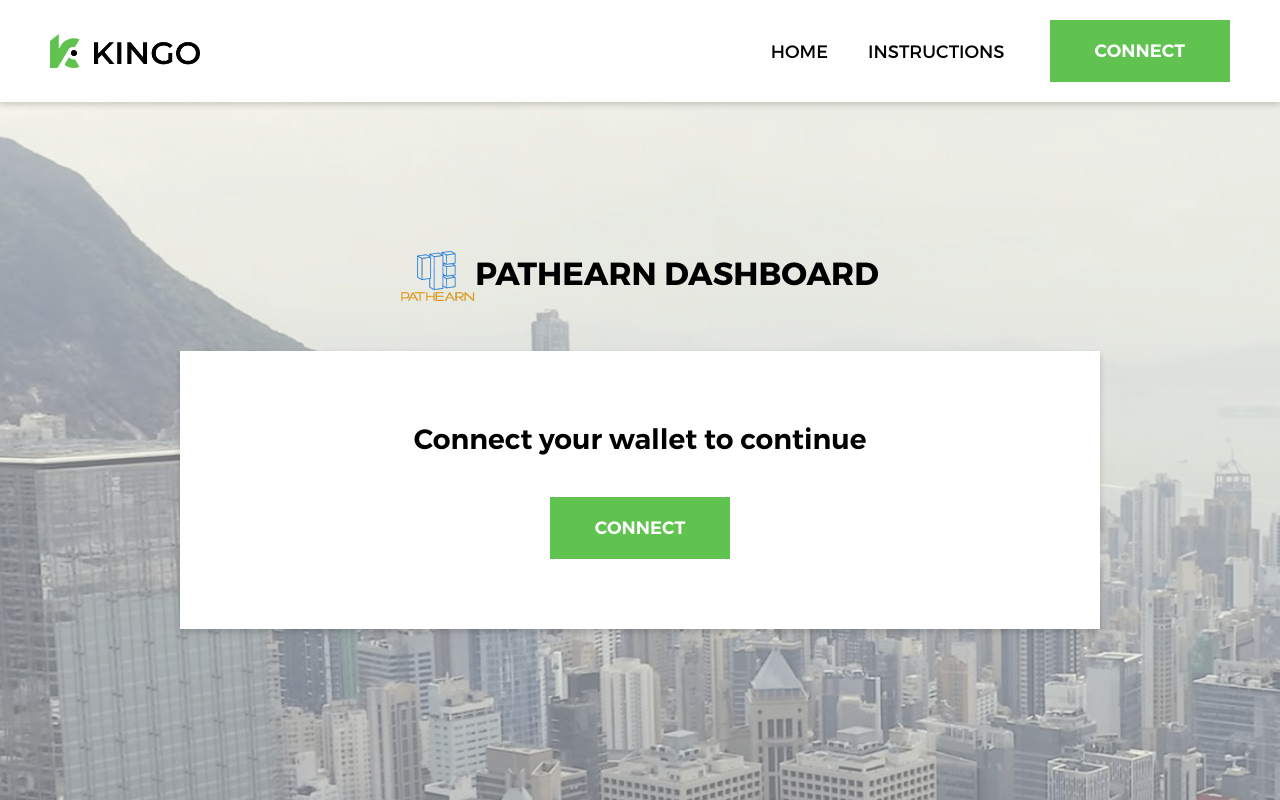
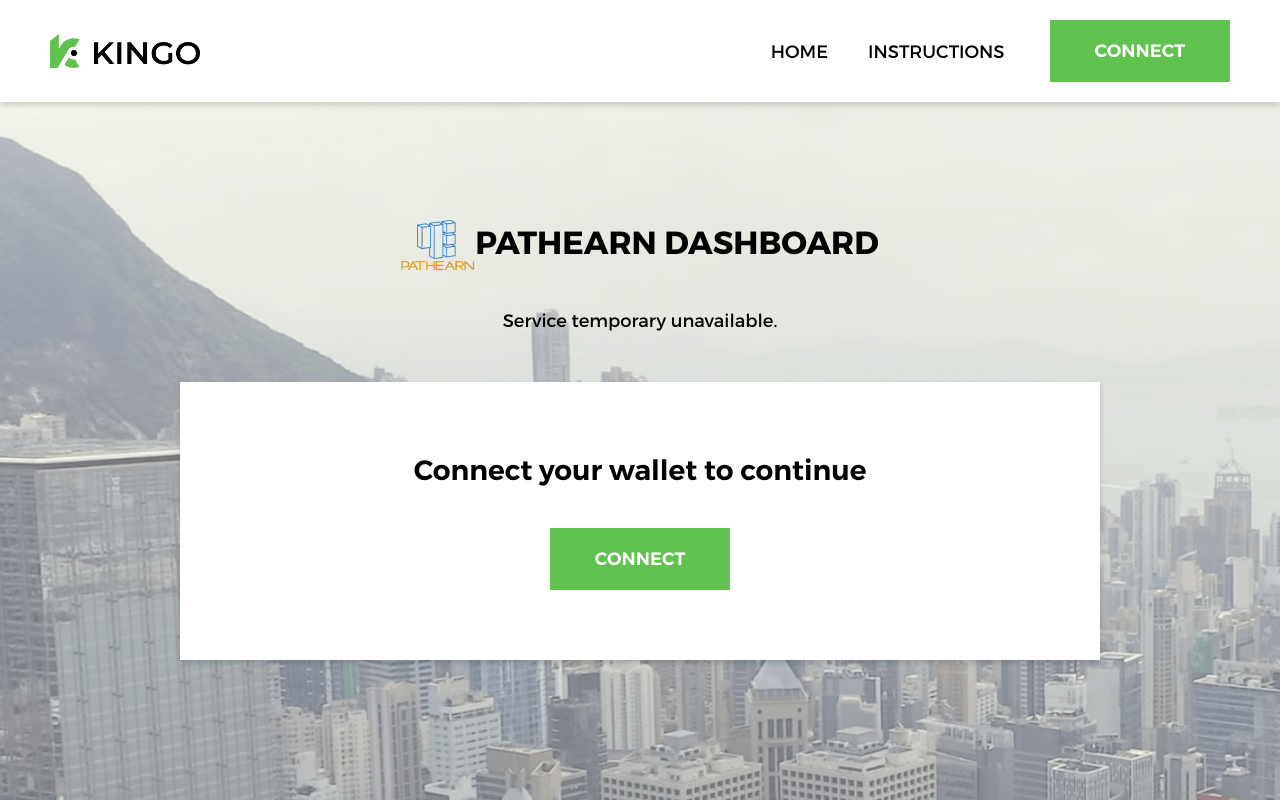
Before and after one commit to georgedivery/kingo-react, a React (Create React App) app: page / in a window 1280 px wide. Built offline with nearby package versions, Linux system fonts and the light colour scheme; no server answers.

Commit message:
catch server err

```diff
--- a/src/App.js
+++ b/src/App.js
@@ -34,9 +34,15 @@ function App() {
     const [boxPtrnBalance, setBoxPtrnBalance] = useState(false);
     const [balanceData, setBalanceData] = useState({});
     const [contractAddress, setContractAddress] = useState();
+    const [serverErr, setServerErr] = useState(false);
 
     useEffect(() => {
-        getContractAddress().then(res => setContractAddress(res.data))
+        getContractAddress()
+            .then(res => setContractAddress(res))
+            .catch(err => {
+                setServerErr(true)
+                setContractAddress(err.message)
+            })
     }, [])
 
     const connectToMetaMask = () => {
@@ -144,10 +150,16 @@ function App() {
                                         PATHEARN DASHBOARD
                                     </h2>
 
-                                    {contractAddress &&
+                                    {contractAddress && !serverErr &&
                                         <p>
                                             {Object.keys(contractAddress)}: &nbsp;
                                             <span>{contractAddress['PTRN contract address']}</span>
+                                        </p>
+                                    }
+
+                                    {serverErr &&
+                                        <p>
+                                            Service temporary unavailable.
                                         </p>
                                     }
                                 </div>
--- a/src/services/getContractAddress.js
+++ b/src/services/getContractAddress.js
@@ -1,7 +1,7 @@
 import axios from "axios";
 
 const getContractAddress = () => {
-    return axios.get('https://ptrn-backend.herokuapp.com/api/contract/')
+    return axios.get('https://ptrn-backend.herokuapp.com/api/contract/');
 }
 
 export default getContractAddress;
```
